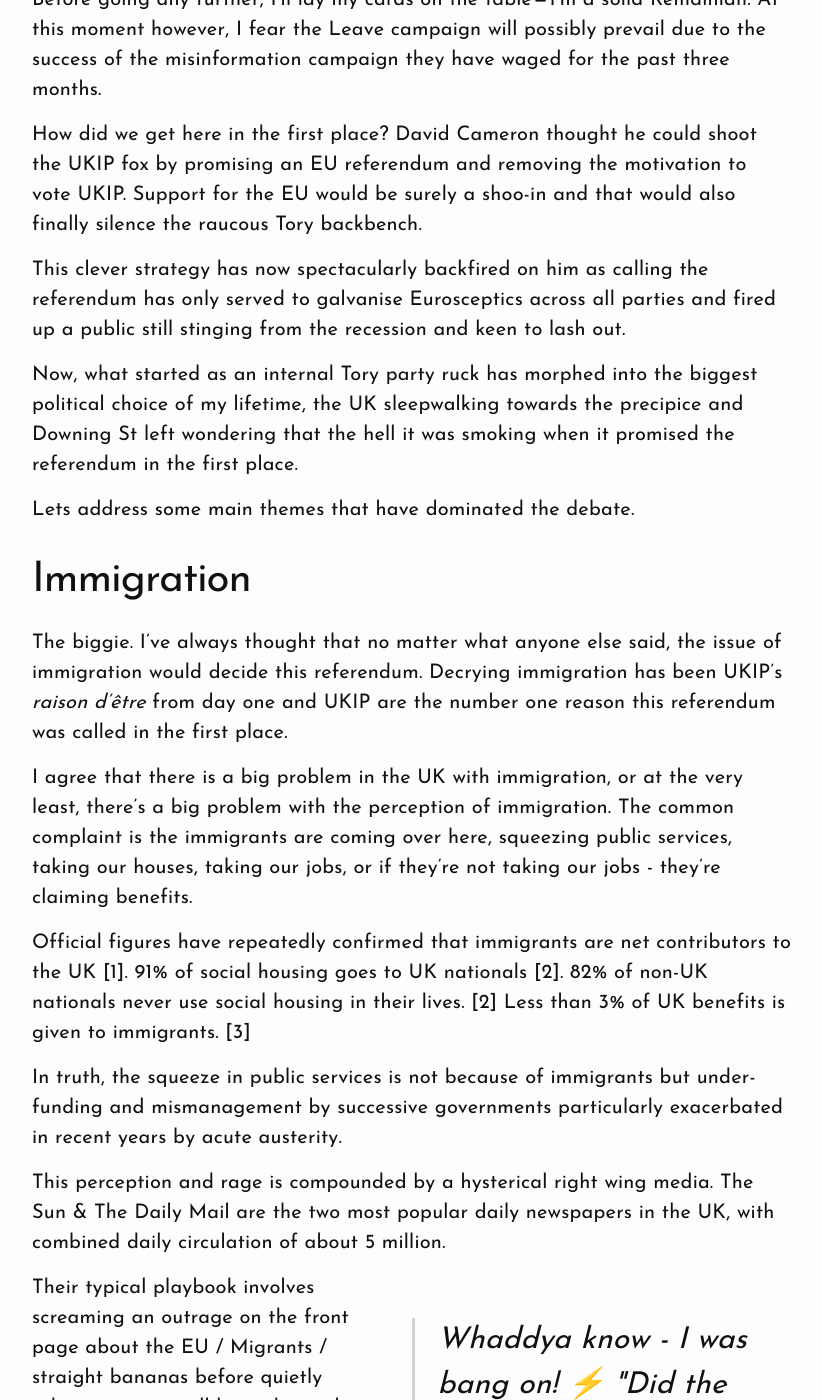
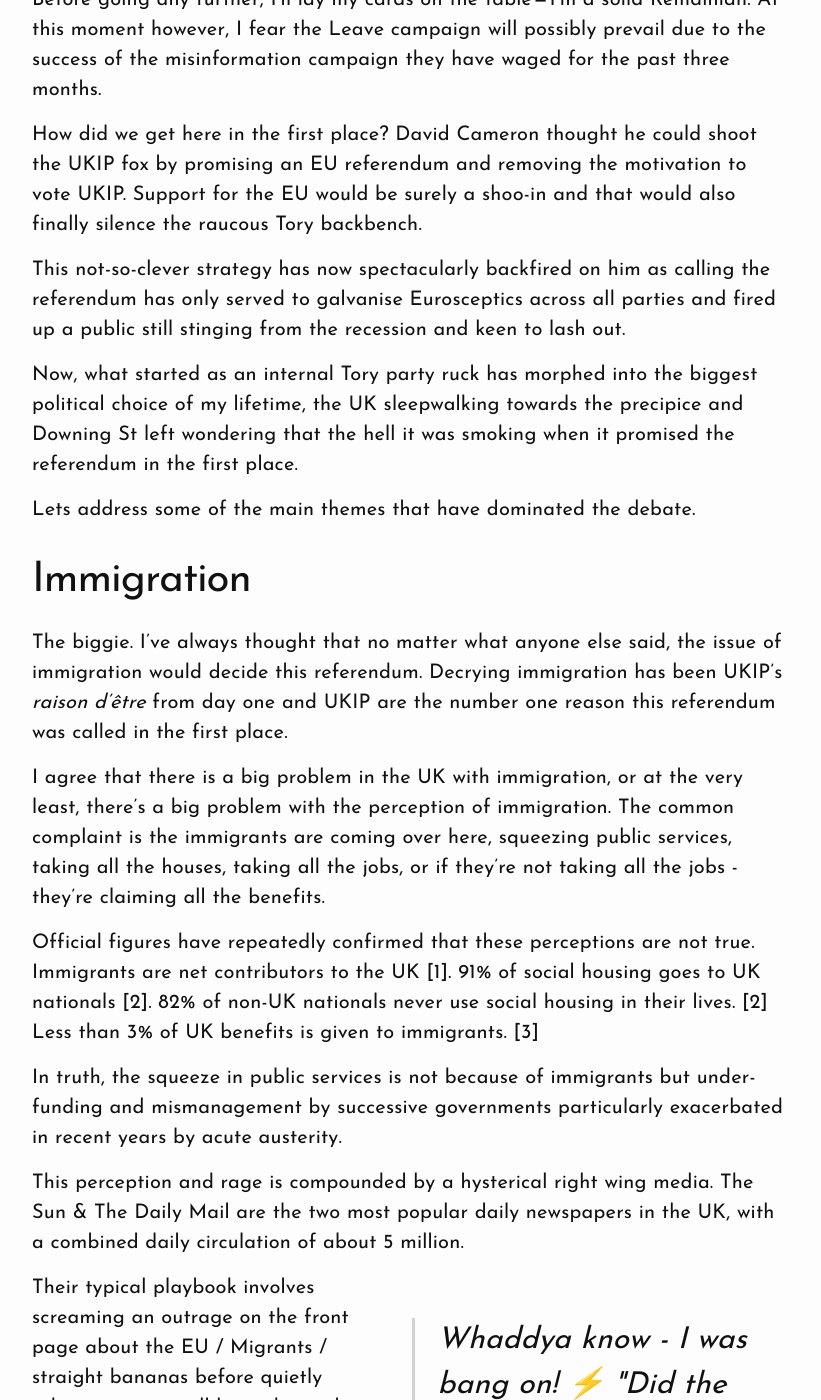
Before and after one commit to ciaranmckenna/ciaranmckenna.com, a Jekyll site: the page built from _posts/2016-06-14-thoughts-on-brexit.markdown, in a window 1280 px wide and 1400 px high, scrolled down 1187 px. Shown: the whole window, without its empty margins (228-1049 px from the left). Built offline with Jekyll 4.4.1, drawn with Linux system fonts in a browser that asks for light colours; comment, search, counter and statistics services are not loaded; some of the changed text lies outside the part shown.

Commit message:
Tweak Brexit post text

```diff
--- a/_posts/2016-06-14-thoughts-on-brexit.markdown
+++ b/_posts/2016-06-14-thoughts-on-brexit.markdown
@@ -16,23 +16,23 @@ Before going any further, I’ll lay my cards on the table — I’m a solid
 
 How did we get here in the first place? David Cameron thought he could shoot the UKIP fox by promising an EU referendum and removing the motivation to vote UKIP. Support for the EU would be surely a shoo-in and that would also finally silence the raucous Tory backbench.
 
-This clever strategy has now spectacularly backfired on him as calling the referendum has only served to galvanise Eurosceptics across all parties and fired up a public still stinging from the recession and keen to lash out.
+This not-so-clever strategy has now spectacularly backfired on him as calling the referendum has only served to galvanise Eurosceptics across all parties and fired up a public still stinging from the recession and keen to lash out.
 
 Now, what started as an internal Tory party ruck has morphed into the biggest political choice of my lifetime, the UK sleepwalking towards the precipice and Downing St left wondering that the hell it was smoking when it promised the referendum in the first place.
 
-Lets address some main themes that have dominated the debate.
+Lets address some of the main themes that have dominated the debate.
 
 ## Immigration
 
 The biggie. I’ve always thought that no matter what anyone else said, the issue of immigration would decide this referendum. Decrying immigration has been UKIP's <em>raison d'être</em> from day one and UKIP are the number one reason this referendum was called in the first place.
 
-I agree that there is a big problem in the UK with immigration, or at the very least, there's a big problem with the perception of immigration. The common complaint is the immigrants are coming over here, squeezing public services, taking our houses, taking our jobs, or if they're not taking our jobs - they're claiming benefits.
+I agree that there is a big problem in the UK with immigration, or at the very least, there's a big problem with the perception of immigration. The common complaint is the immigrants are coming over here, squeezing public services, taking all the houses, taking all the jobs, or if they're not taking all the jobs - they're claiming all the benefits.
 
-Official figures have repeatedly confirmed that immigrants are net contributors to the UK [1]. 91% of social housing goes to UK nationals [2]. 82% of non-UK nationals never use social housing in their lives. [2] Less than 3% of UK benefits is given to immigrants. [3]
+Official figures have repeatedly confirmed that these perceptions are not true. Immigrants are net contributors to the UK [1]. 91% of social housing goes to UK nationals [2]. 82% of non-UK nationals never use social housing in their lives. [2] Less than 3% of UK benefits is given to immigrants. [3]
 
 In truth, the squeeze in public services is not because of immigrants but under-funding and mismanagement by successive governments particularly exacerbated in recent years by acute austerity.
 
-This perception and rage is compounded by a hysterical right wing media. The Sun & The Daily Mail are the two most popular daily newspapers in the UK, with combined daily circulation of about 5 million.
+This perception and rage is compounded by a hysterical right wing media. The Sun & The Daily Mail are the two most popular daily newspapers in the UK, with a combined daily circulation of about 5 million.
 
 <div class="post__media">
 
@@ -64,7 +65,7 @@ This fear and perception is not just confined to places where immigration is hig
 
 </blockquote>
 
-The Leave campaign are insinuating Brexit will be the silver bullet to solve all immigration woes. It will not. Only about 50% of net migration last year was from within the EU. The other 50%, the UK Border Agency already has full control over and still hasn't reduced figures.
+However, the Leave campaign are insinuating Brexit will be the silver bullet to solve all immigration woes. It will not. Only about 50% of net migration last year was from within the EU. The other 50%, the UK Border Agency already has full control over and the figures have still not reduced. This is because the UK economy needs migrants to prosper.
 
 Put simply - leaving the EU will not fix the issues people currently have with immigration.
 
@@ -144,13 +145,20 @@ Looking to Northern Ireland - again this is where NI is more vulnerable than the
 
 Theresa Villiers will tell you that Ireland the UK shared a common travel area long before the EU was formed and will do so again. What'll she'll fail to add is that Ireland and the UK joined the EU on the same day and therefore the Irish border has never been a land border of the EU - a crucial difference.
 
-I grew up 3 miles from the Irish border and remember it vividly. We sat queued in the back of the car at border custom checkpoints en route to buy bread, milk and lotto tickets - before the UK Lotto was a thing. Our local pub is now the other side of that border. It now separates my parents from my sister but you'd never know to drive it. From Dundalk to Derry - 30,000 people criss-cross the border daily for work and leisure. Border dwellers are [dreading Brexit](http://www.theguardian.com/politics/2016/may/23/beyond-borders-the-irish-villages-dreading-a-brexit-vote). It's unthinkable that we may be voting for the old setup to return.
+I grew up 3 miles from the Irish border and remember it vividly. We sat queued in the back of the car at border custom checkpoints en route to buy bread, milk and lotto tickets (before the UK Lotto was a thing).
+
+Our local pub is now the other side of that border. It now separates my parents from my sister but you'd never know to drive it. From Dundalk to Derry - 30,000 people criss-cross the border daily for work and leisure. Border dwellers are [dreading Brexit](http://www.theguardian.com/politics/2016/may/23/beyond-borders-the-irish-villages-dreading-a-brexit-vote). It's unthinkable that we may be voting for the old setup to return.
 
 The Leave campaign is currently asserting that they'll take back control of UK borders and that there'll be no changes to the Irish border. They can't be right on both counts. In the case of Brexit increased border controls are an inevitability - it's not a case of If, but Where?
 
 The peace process has been lurching along in fits and starts for the best part of two decades but lets not forget it's only four years ago that changing the flag protocol at Belfast City Hall to reflect that of Buckingham Palace caused months of civil disobedience and street protests that continue weekly to this day. What happens when fences start to appear along the border again?
 
-On the positive side, let's not forget the contribution the EU has made to peace and community relations in Northern Ireland. The Peace Bridge in Derry connecting the Fountain to the Bogside was EU funded and the EU awards grants to many community groups to promote cross-community collaboration.
+<blockquote>
+<p>"The fear in Dublin is that our border towns would become a backdoor into the UK. In that instance what sort of fortress would the Northern Ireland border have to become to close that backdoor?"</p>
+<cite>Phil Hogan, European Commissioner for Agriculture, 9 May 2016 - <a href="https://fullfact.org/europe/eu-referendum-and-irish-border/">FullFact.org</a></cite>
+</blockquote>
+
+On the positive side, the EU has made a huge contribution to peace and community relations in Northern Ireland. The Peace Bridge in Derry connecting the Fountain to the Bogside was EU funded and the EU awards grants to many community groups to promote cross-community collaboration.
 
 The EU funded the renovation of the Waterfront Hall in Belfast. The EU funded the Giants Causeway Visitor Centre plus many other smaller projects I knew nothing about until I researched it such as such as upgrading quay walls in Kilkeel and repositioning Dungannon's civic spaces.
 
```
Also changed, not shown: other parts of _posts/2016-06-14-thoughts-on-brexit.markdown (+6 -5 lines), 1 other file.
